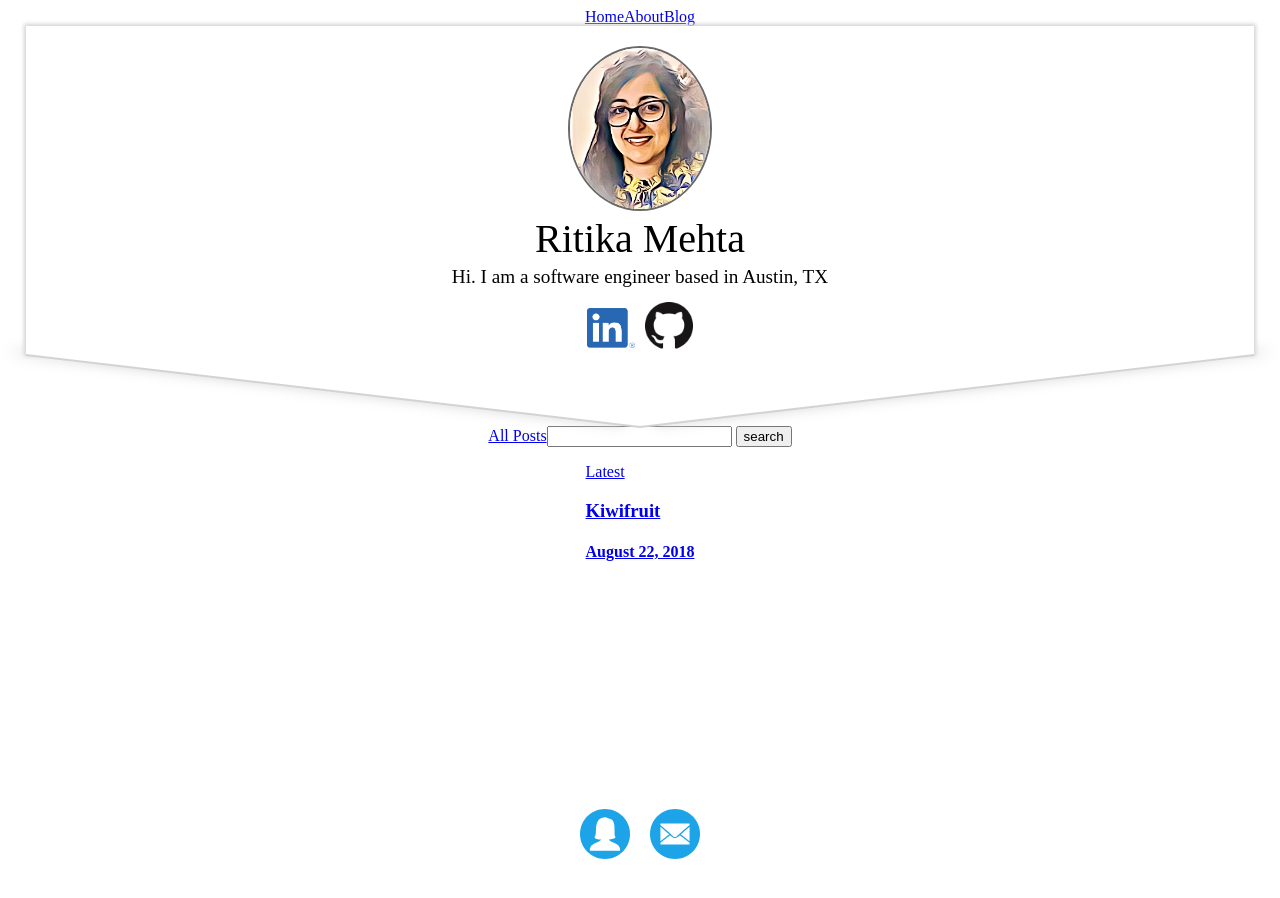
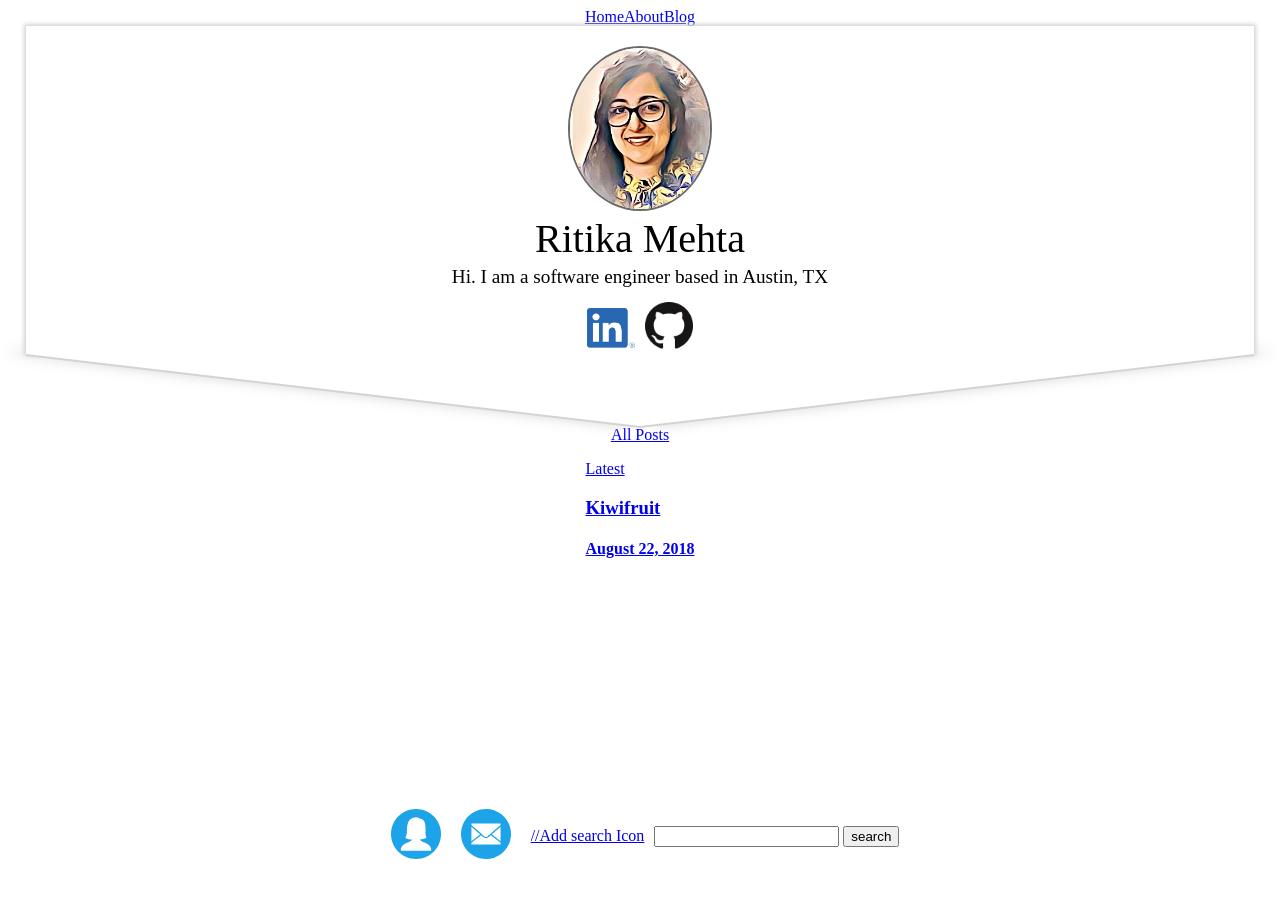
Before and after one commit to mehtarit/Folio, a Jekyll site: the page built from index.html, in a window 1280 px wide. Built offline with Jekyll 4.4.1, drawn with Linux system fonts in a browser that asks for light colours; some web fonts are replaced.

Commit message:
Add search to footer

```diff
--- a/_includes/footer.html
+++ b/_includes/footer.html
@@ -81,5 +81,15 @@
         </g>
       </svg>
     </a>
+    <a href="#" class="open-search">
+      //Add search Icon
+    </a>
+    <div class="search-overlay hiding">
+      <form action="{{site.baseurl}}/search.html" method="get">
+        <label for="search-box"></label>
+        <input type="text" id="search-box" name="query" />
+        <input type="submit" value="search" />
+      </form>
+    </div>    <!-- Search form overlay --
   </nav>
 </footer>
--- a/_layouts/home.html
+++ b/_layouts/home.html
@@ -1,23 +1,39 @@
 ---
 layout: default
 ---
+
 <section id="home-hero">
   <picture id="home-picture">
     <a href="{{site.baseurl}}/about.html">
-            <img id="home-hero-logo" src="{{site.baseurl}}/assets/img/logo.png" alt="blog logo" class="rounded">
+      <img
+        id="home-hero-logo"
+        src="{{site.baseurl}}/assets/img/logo.png"
+        alt="blog logo"
+        class="rounded"
+      />
     </a>
   </picture>
   <h1 id="home-hero-title">Ritika Mehta</h1>
-    <h2 id="home-hero-subtitle">Hi. I am a software engineer based in Austin, TX</h2>
+  <h2 id="home-hero-subtitle">
+    Hi. I am a software engineer based in Austin, TX
+  </h2>
   <nav>
     <a id="linkedIn-Logo" href="https://www.linkedin.com/in/mehtarit/">
       <picture>
-                <img src="{{site.baseurl}}/assets/img/LI-In-Bug.png" alt="linkedIn mark" class="home-social-media-mark">
+        <img
+          src="{{site.baseurl}}/assets/img/LI-In-Bug.png"
+          alt="linkedIn mark"
+          class="home-social-media-mark"
+        />
       </picture>
     </a>
     <a href="https://github.com/mehtarit">
       <picture>
-                <img src="{{site.baseurl}}/assets/img/GitHub-Mark-64px.png" alt="github mark" class="home-social-media-mark">
+        <img
+          src="{{site.baseurl}}/assets/img/GitHub-Mark-64px.png"
+          alt="github mark"
+          class="home-social-media-mark"
+        />
       </picture>
     </a>
   </nav>
--- a/index.html
+++ b/index.html
@@ -7,11 +7,6 @@ custom_font: home-font
 
 <nav>
   <a href="{{site.baseurl}}/blog.html">All Posts</a>
-    <form action="{{site.baseurl}}/search.html" method="get">
-        <label for="search-box"></label>
-        <input type="text" id="search-box" name="query">
-        <input type="submit" value="search">
-    </form>
 </nav>
 
 <a href="{{ site.posts.first.url }}">
```
Lines whose indentation alone changed are shown as unchanged.
